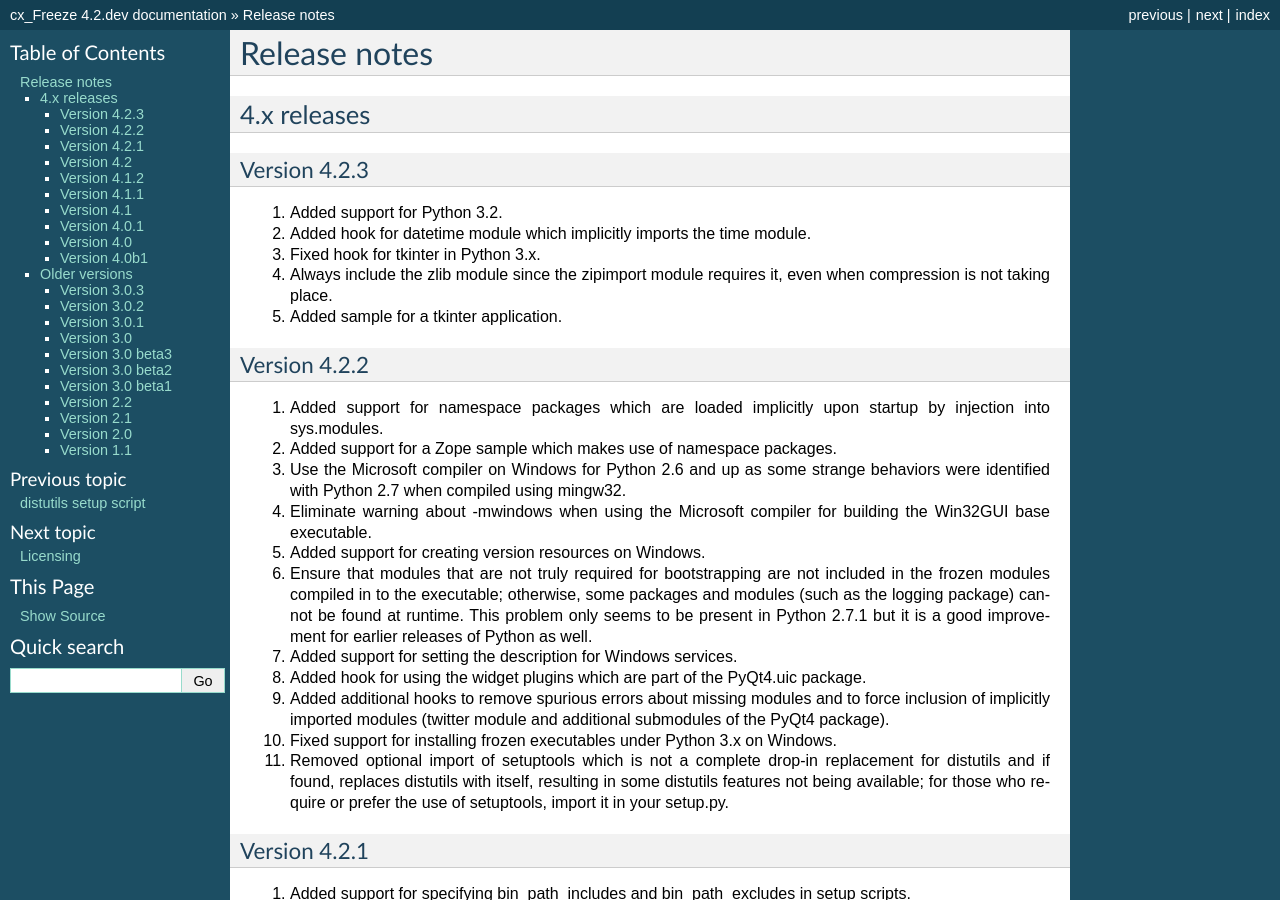
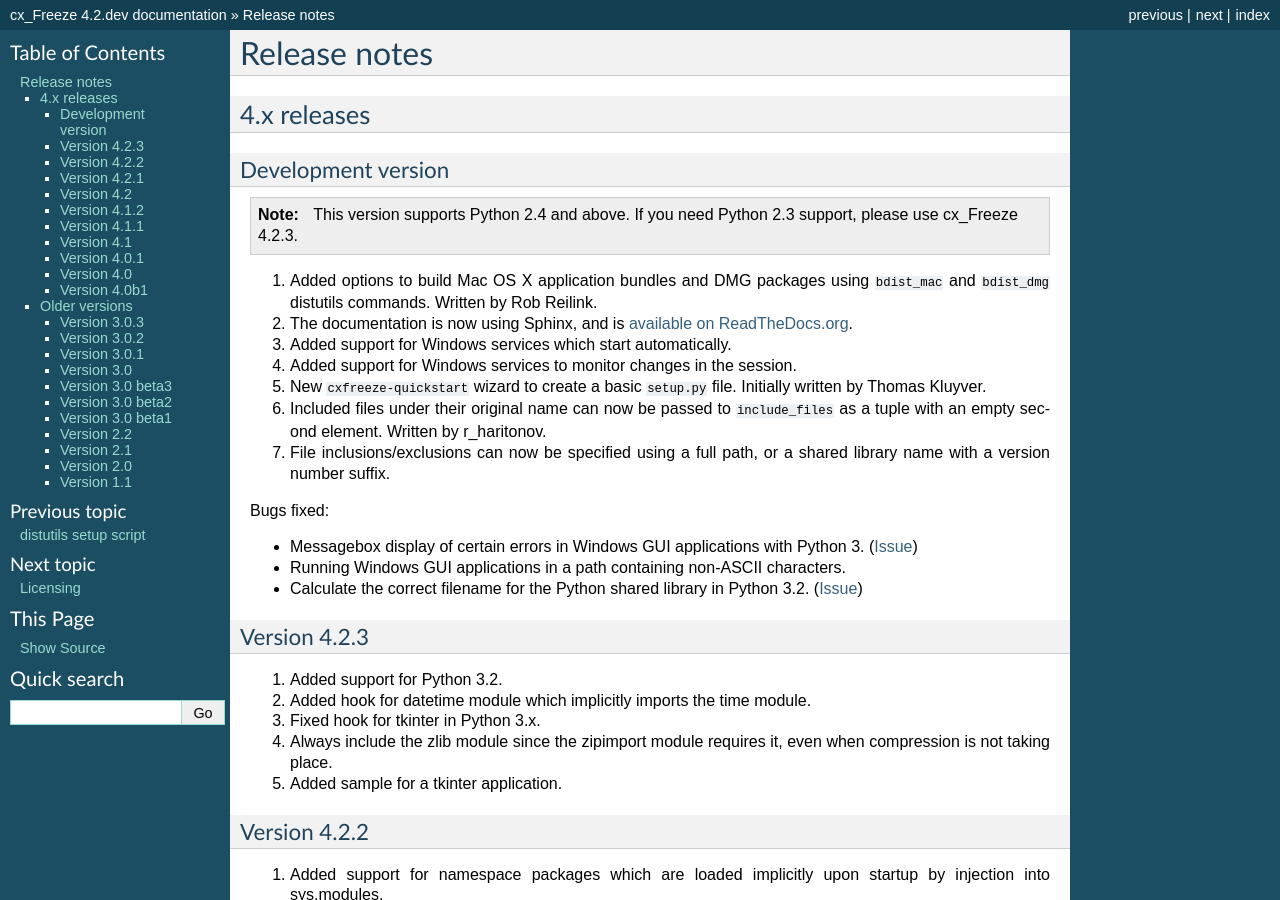
Before and after one commit to GreatFruitOmsk/cx_freeze, a Sphinx documentation site: the page built from doc/releasenotes.rst, in a window 1280 px wide and 900 px high. Built offline with Sphinx 7.4.7, drawn with Linux system fonts in a browser that asks for light colours; pages that are not in the unit, such as notebooks, are missing from menus.

Commit message:
Add draft release notes for the current development version.
--HG--
branch : releasenotes

```diff
--- a/doc/releasenotes.rst
+++ b/doc/releasenotes.rst
@@ -4,6 +4,34 @@
 
 4.x releases
 ############
+
+Development version
+-------------------
+
+.. note:: This version supports Python 2.4 and above. If you need Python 2.3
+   support, please use cx_Freeze 4.2.3.
+
+1) Added options to build Mac OS X application bundles and DMG packages using
+   ``bdist_mac`` and ``bdist_dmg`` distutils commands. Written by Rob Reilink.
+2) The documentation is now using Sphinx, and is `available on ReadTheDocs.org
+   <http://cx_freeze.readthedocs.org/en/latest/index.html>`_.
+3) Added support for Windows services which start automatically.
+4) Added support for Windows services to monitor changes in the session.
+5) New ``cxfreeze-quickstart`` wizard to create a basic ``setup.py`` file.
+   Initially written by Thomas Kluyver.
+6) Included files under their original name can now be passed to ``include_files``
+   as a tuple with an empty second element. Written by r_haritonov.
+7) File inclusions/exclusions can now be specified using a full path, or a
+   shared library name with a version number suffix.
+
+Bugs fixed:
+
+* Messagebox display of certain errors in Windows GUI applications with Python 3.
+  (`Issue <http://sourceforge.net/tracker/?func=detail&aid=3486872&group_id=84937&atid=574390>`_)
+* Running Windows GUI applications in a path containing non-ASCII characters.
+* Calculate the correct filename for the Python shared library in Python 3.2.
+  (`Issue <http://sourceforge.net/tracker/?func=detail&aid=3411270&group_id=84937&atid=574390>`_)
+
 
 Version 4.2.3
 -------------
```
